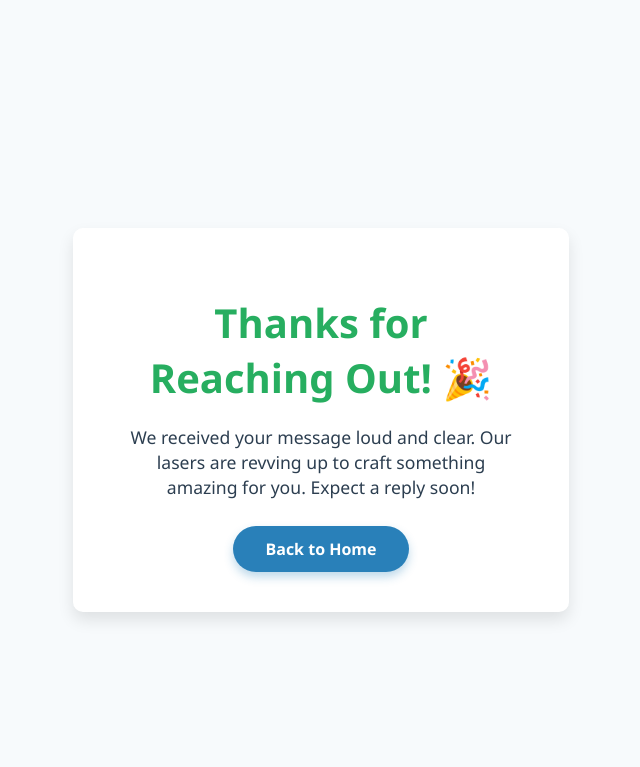
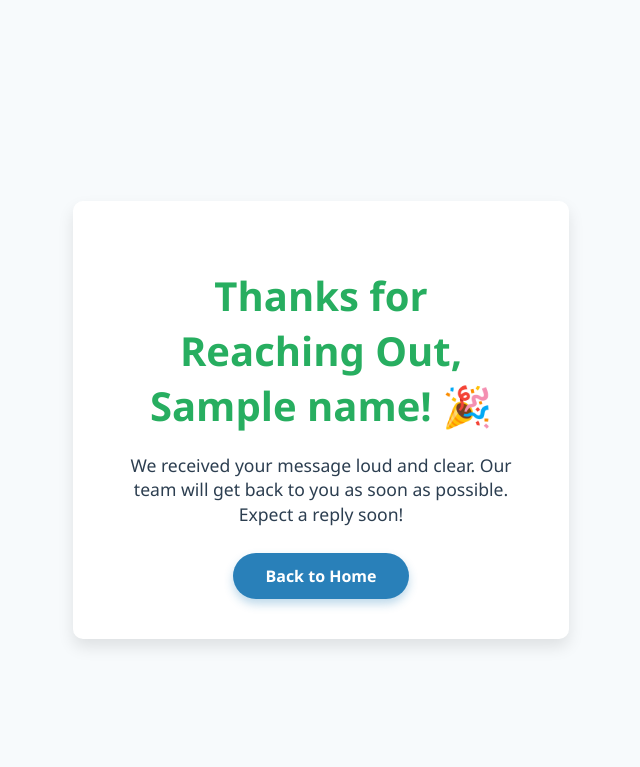
Before and after one commit to FancyOtter99/Form, a FastAPI app: template templates/thanks.html in a window 1280 px wide. Shown: the top 767 px of the page, without its empty margins (319-959 px from the left). Run offline with FastAPI, Linux system fonts and the light colour scheme; the template is opened without the code that fills it: most values are stand-ins (such as "Sample title", 1, 10 or a date in 2020).

Commit message:
Update thanks.html

```diff
--- a/templates/thanks.html
+++ b/templates/thanks.html
@@ -59,8 +59,8 @@
 </head>
 <body>
   <div class="container">
-    <h1>Thanks for Reaching Out! 🎉</h1>
-    <p>We received your message loud and clear. Our lasers are revving up to craft something amazing for you. Expect a reply soon!</p>
+    <h1>Thanks for Reaching Out, {{ name }}! 🎉</h1>
+    <p>We received your message loud and clear. Our team will get back to you as soon as possible. Expect a reply soon!</p>
     <a href="/" class="button" aria-label="Go back to homepage">Back to Home</a>
   </div>
 </body>
```
